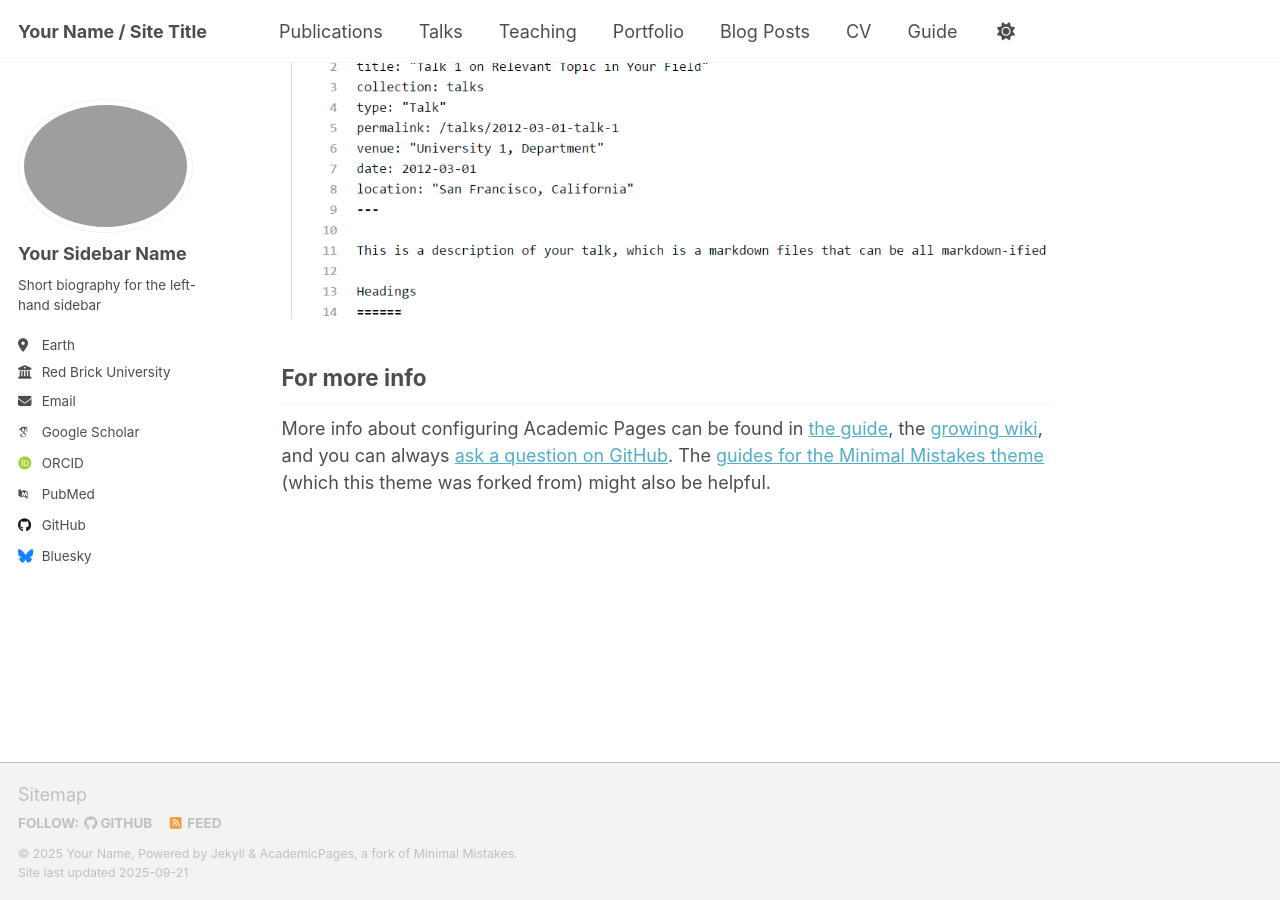
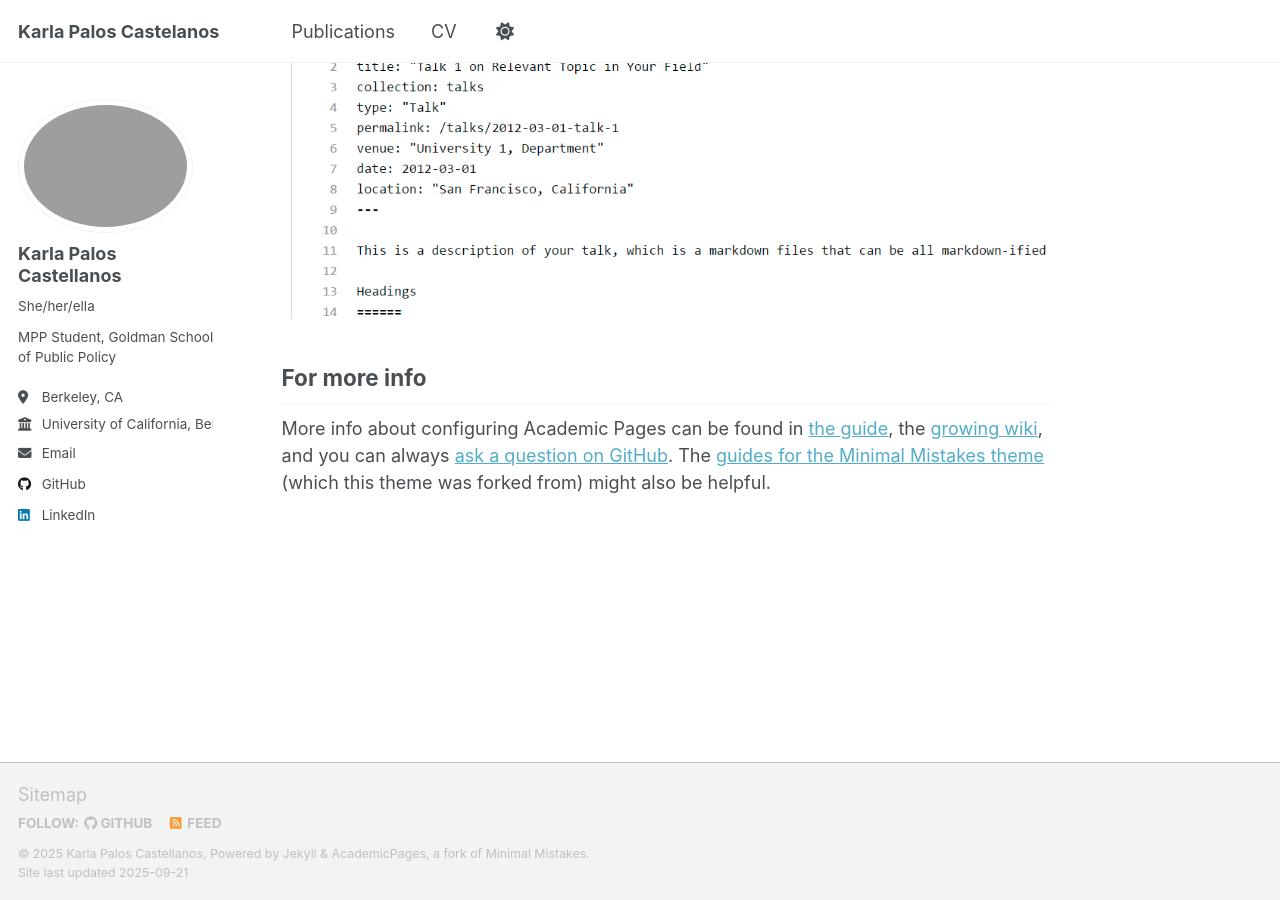
Before and after one commit to kabetel08/kabetel08.github.io, a Jekyll site: the page built from _pages/about.md, in a window 1280 px wide and 900 px high, scrolled down 2880 px. Built offline with Jekyll 4.4.1, drawn with Linux system fonts in a browser that asks for light colours; some web fonts are replaced; a script that is not in the unit is left out.

Commit message:
edit forked copy of git page

```diff
--- a/_config.yml
+++ b/_config.yml
@@ -8,15 +8,15 @@
 
 # Basic Site Settings
 locale                   : "en-US"
-site_theme               : "default" # Currently available options are "default", "air"
-title                    : "Your Name / Site Title"
+#site_theme               : "default" # Currently available options are "default", "air"
+title                    : "Karla Palos Castelanos"
 title_separator          : "-"
-name                     : &name "Your Name"
-description              : &description "Your Name's academic portfolio"   # Update this with a general description of your site, this is the default if not overridden by a page
-url                      : https://academicpages.github.io # The base hostname & protocol for your site e.g. "https://[your GitHub username].github.io",
+name                     : &name "Karla Palos Castellanos"
+description              : &description "MPP Student, Goldman School of Public Policy"   # Update this with a general description of your site, this is the default if not overridden by a page
+url                      : https://kabetel08.github.io # The base hostname & protocol for your site e.g. "https://[your GitHub username].github.io",
                                                            # or if you already have some other page hosted on Github then use "https://[your GitHub username].github.io/[Your Repo Name]"
 baseurl                  : "" # the subpath of your site, e.g. "/blog"
-repository               : "academicpages/academicpages.github.io"
+repository               : "academicpages/kabetel08.github.io"
 
 # Site Author - The following control what appear as part of the author content on the side bar.
 #               If a field is blank the icon and link will not appear, otherwise it will be shown.
@@ -24,23 +24,23 @@ repository               : "academicpages/academicpages.github.io"
 author:
   # Biographic information
   avatar           : "profile.png"
-  name             : "Your Sidebar Name"
-  pronouns         : # example: "she/her"
-  bio              : "Short biography for the left-hand sidebar"
-  location         : "Earth"
-  employer         : "Red Brick University"
+  name             : "Karla Palos Castellanos"
+  pronouns         : "She/her/ella"
+  bio              : "MPP Student, Goldman School of Public Policy"
+  location         : "Berkeley, CA"
+  employer         : "University of California, Berkeley"
   uri              : # URL
-  email            : "none@example.org"
+  email            : "kpalos@berkeley.edu"
 
   # Academic websites
   academia         : # URL
   arxiv            : # URL - Update with the correct link to your profile
-  googlescholar    : "https://scholar.google.com/citations?user=PS_CX0AAAAAJ"
+  googlescholar    : # "https://scholar.google.com/citations?user=PS_CX0AAAAAJ"
   inspire-hep      : # URL
   impactstory      : # URL
-  orcid            : "http://orcid.org/yourorcidurl"
+  orcid            : # "http://orcid.org/yourorcidurl"
   semantic         : # URL
-  pubmed           : "https://www.ncbi.nlm.nih.gov/pubmed/?term=john+snow"
+  pubmed           : # "https://www.ncbi.nlm.nih.gov/pubmed/?term=john+snow"
   researchgate     : # URL
   scopus           : # URL
 
@@ -48,13 +48,13 @@ author:
   bitbucket        : # Username - Update with your username on the site
   codepen          : # Username
   dribbble         : # Username
-  github           : "academicpages"
+  github           : "kabetel08"
   kaggle           : # Username
   stackoverflow    : # User number or user number and name (i.e., use "1" or "1/jeff-atwood")
 
   # Social media
   artstation       : # Username
-  bluesky          : "bsky.app" # Replace this with you Bluesky username
+  bluesky          : #"bsky.app" # Replace this with you Bluesky username
   facebook         : # Username
   flickr           : # Username
   foursquare       : # Username
@@ -63,7 +63,7 @@ author:
   keybase          : # Username
   instagram        : # Username
   lastfm           : # Username
-  linkedin         : # Username
+  linkedin         : "https://www.linkedin.com/in/karlapalos/"
   mastodon         : # URL
   medium           : # URL
   pinterest        : # Username
```
Also changed, not shown: _data/navigation.yml (+10 -10 lines), images/bio-photo-1.jpg (added), images/bio-photo.jpg (deleted), 2 other files.
